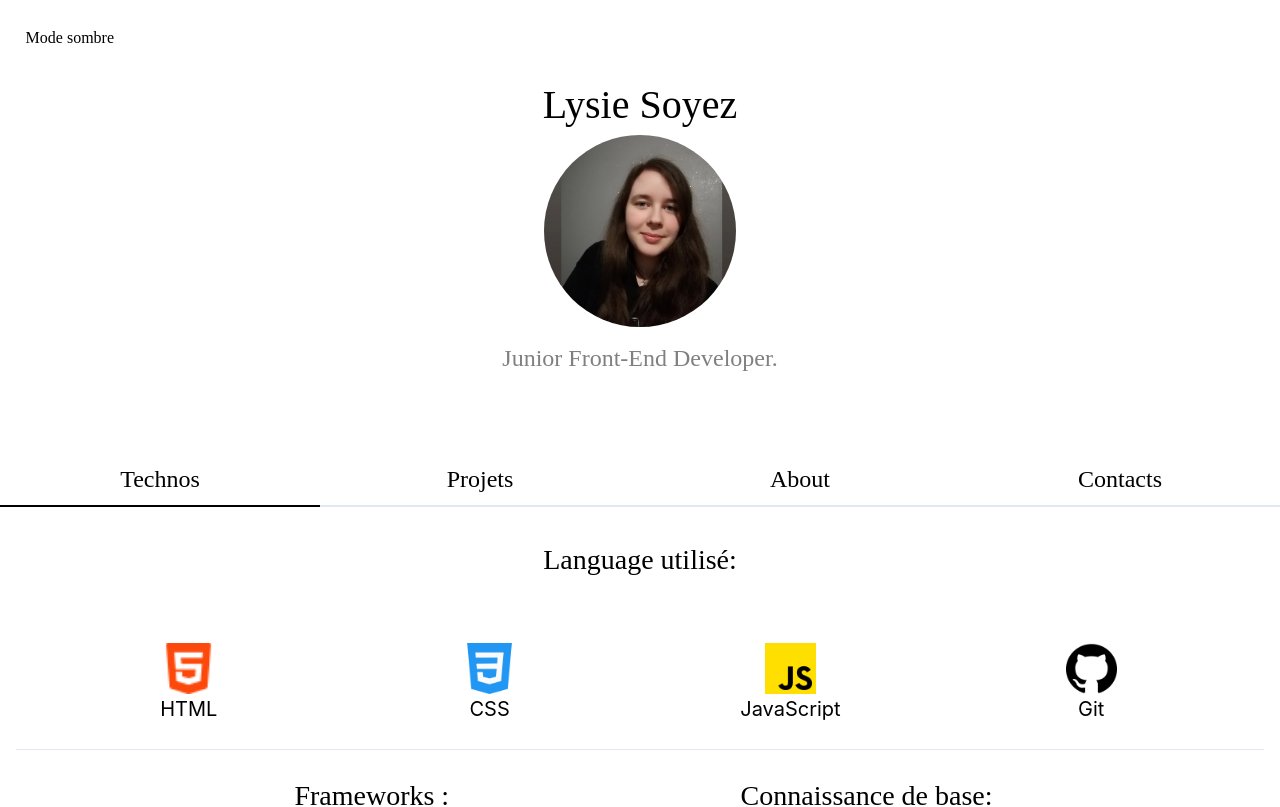
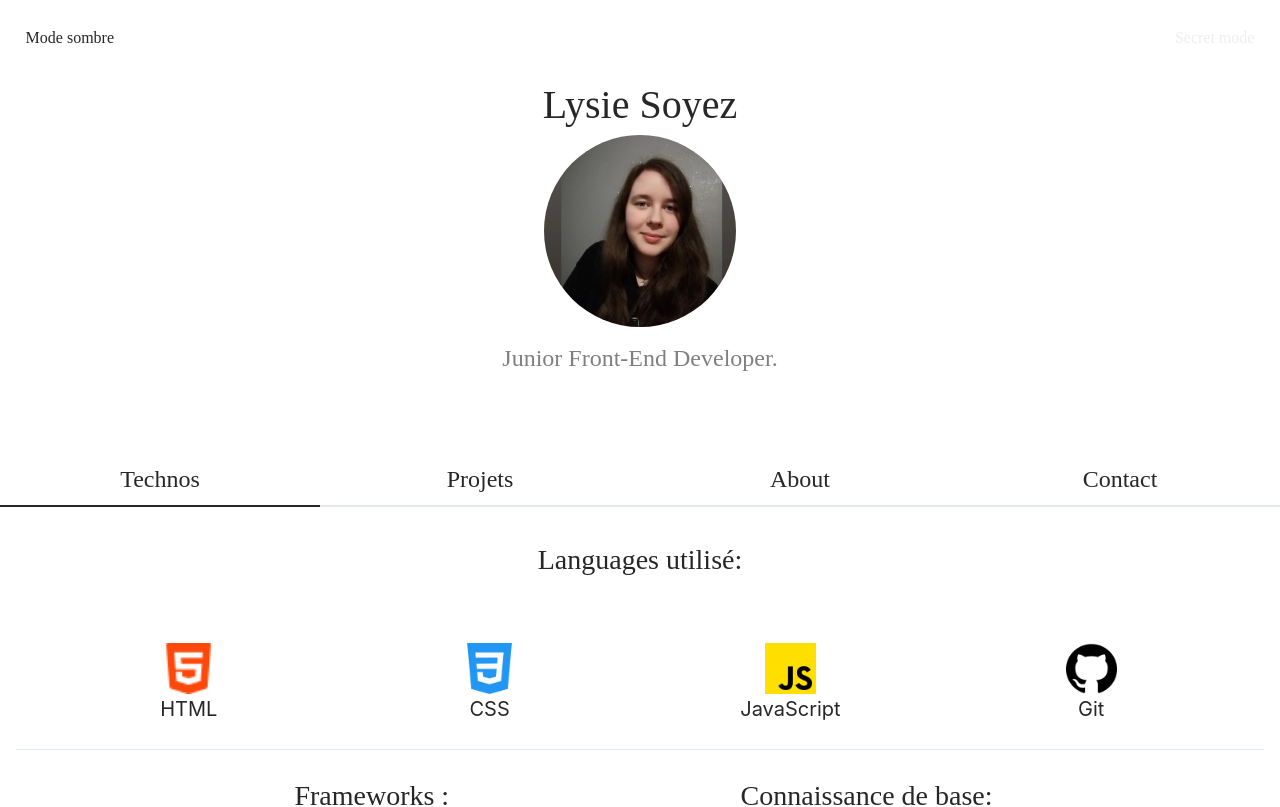
Before and after one commit to LysieSoyez/Portfolio, a React (Vite) app in the folder portfolio/: page / in a window 1280 px wide. Shown: the top 807 px of the page. Built offline with nearby package versions, Linux system fonts and the light colour scheme; a web font is replaced by a local one.

Commit message:
secret mode repair

```diff
--- a/portfolio/src/Composant/Home/BarTab.jsx
+++ b/portfolio/src/Composant/Home/BarTab.jsx
@@ -14,7 +14,7 @@ function BarTab(){
           <Tab>Technos</Tab>
           <Tab>Projets</Tab>
           <Tab>About</Tab>
-          <Tab>Contacts</Tab>
+          <Tab>Contact</Tab>
         </TabList>
 
         <TabPanels>
--- a/portfolio/src/Composant/Home/BarTabMobil.jsx
+++ b/portfolio/src/Composant/Home/BarTabMobil.jsx
@@ -15,6 +15,7 @@ function BarTabMobil(){
 
       <TabPanels>
         <TabPanel>
+          <a href="#Technologie"/>
           <Technologie />
         </TabPanel>
 
--- a/portfolio/src/Pages/Technologie.jsx
+++ b/portfolio/src/Pages/Technologie.jsx
@@ -4,9 +4,10 @@ import TechnoUtil from "../Composant/Technologies/TechnoUtil";
 
 function Technologie(){
     return(
+      <>
         <div id="Technologie">
           <h2>
-            Language utilisé:
+            Languages utilisé:
           </h2>
           <Technobase img="/images/icons/html-5.png"
             tech={[
@@ -43,6 +44,7 @@ function Technologie(){
             </div>
           </div>
         </div >
+        </>
     )
 }
 export default Technologie;
--- a/portfolio/src/style/Index.css
+++ b/portfolio/src/style/Index.css
@@ -5,7 +5,7 @@
 
 html, body {
   background-color: white;
-  color: black;
+  color: rgb(39, 39, 39);
   min-height: 100vh;
 }
 html #root, body #root {
@@ -13,17 +13,17 @@ html #root, body #root {
 }
 html a, body a {
   font-weight: 700;
-  color: blue;
+  color: rgb(14, 14, 255);
 }
 html li, body li {
   list-style: none;
 }
 html .light, body .light {
   background-color: white;
-  color: black;
+  color: rgb(39, 39, 39);
 }
 html .light #SecretMode, body .light #SecretMode {
-  color: white;
+  color: #eeeeee;
 }
 
 /*Pages*/
@@ -79,7 +79,7 @@ html .bartab, body .bartab {
   text-align: center;
   font-family: "Tilt Neon", cursive;
   background-color: white;
-  color: black;
+  color: rgb(39, 39, 39);
   margin-bottom: 5%;
 }
 .header .ModeButton {
@@ -121,7 +121,7 @@ html .bartab, body .bartab {
   background-color: white;
 }
 .bartabmobil .chakra-tabs__tablist {
-  background-color: black;
+  background-color: rgb(39, 39, 39);
   position: fixed;
   bottom: 0;
   width: 100%;
@@ -366,7 +366,7 @@ html .bartab, body .bartab {
 
 .info {
   background-color: white;
-  color: black;
+  color: rgb(39, 39, 39);
   text-align: center;
   font-family: "Tilt Neon", cursive;
   margin: 5%;
@@ -381,19 +381,19 @@ html .bartab, body .bartab {
 }
 
 .dark {
-  background-color: black;
+  background-color: rgb(39, 39, 39);
   color: white;
 }
 .dark .header {
-  background-color: black;
+  background-color: rgb(39, 39, 39);
   color: white;
 }
 .dark .bartabmobil, .dark .info {
-  background-color: black;
+  background-color: rgb(39, 39, 39);
   color: white;
 }
 .dark #SecretMode {
-  color: black;
+  color: #3b3b3b;
 }
 
 #switchMode {
@@ -416,11 +416,20 @@ html .bartab, body .bartab {
   margin: 0;
   padding: 0;
 }
-.wtf .bartab {
+.wtf .bartab .bartabmobil {
   background-color: lightgreen;
   min-height: 100%;
 }
-.wtf .bartab p, .wtf .bartab h3, .wtf .bartab h2, .wtf .bartab ul {
+.wtf .bartab .bartabmobil p, .wtf .bartab .bartabmobil h3, .wtf .bartab .bartabmobil h2, .wtf .bartab .bartabmobil ul {
+  transform: rotate(180deg);
+  margin: 0;
+  padding: 0;
+}
+.wtf .bartabmobil {
+  background-color: lightgreen;
+  min-height: 100%;
+}
+.wtf .bartabmobil p, .wtf .bartabmobil h3, .wtf .bartabmobil h2, .wtf .bartabmobil ul {
   transform: rotate(180deg);
   margin: 0;
   padding: 0;
--- a/portfolio/src/style/_Settings.scss
+++ b/portfolio/src/style/_Settings.scss
@@ -1,7 +1,7 @@
 //colors
 $light:white;
-$color5:blue; //#ed6a5a; //#6fffe9;
-$dark: black;
+$color5:rgb(14, 14, 255); //#ed6a5a; //#6fffe9;
+$dark: rgb(39, 39, 39);
 
 
 //Reset
@@ -28,7 +28,7 @@ html,body{
         background-color: $light;
         color: $dark;
         #SecretMode{
-            color: $light;
+            color: #eeeeee;
         }
     }
 }
--- a/portfolio/src/style/components/Mode/_DarkMode.scss
+++ b/portfolio/src/style/components/Mode/_DarkMode.scss
@@ -10,7 +10,7 @@
         color: $light;
     }
     #SecretMode{
-        color: $dark;
+        color: #3b3b3b;
     }
 }
 #switchMode{
```
Also changed, not shown: portfolio/src/style/components/Mode/_WtfMode.scss (+10 -1 lines).
